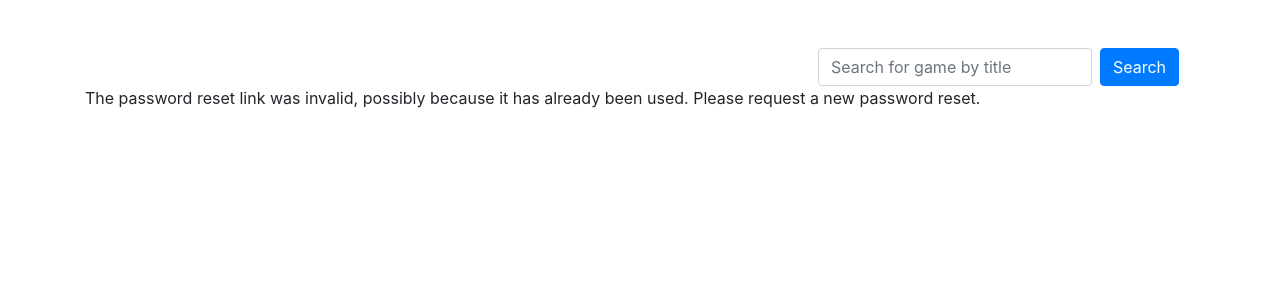
After one commit to citizencosimo/iqsa3900-project-group8, a Django app: page /reset/1/1/ in a window 1280 px wide. The commit adds this page. Shown: the top 300 px of the page. Run offline with Django 4.2, Linux system fonts and the light colour scheme.

Commit message:
Added password reset feature to login page.

```diff
--- a/group3900/urls.py
+++ b/group3900/urls.py
@@ -17,8 +17,30 @@ from django.conf import settings
 from django.contrib import admin
 from django.urls import path, include
 from django.views.generic.base import TemplateView
+from django.contrib.auth import views as auth_views
 
 urlpatterns = [
+    # forgot password - reset
+    path(
+        'password_reset/',
+        auth_views.PasswordResetView.as_view(),
+        name='password_reset'
+    ),
+    path(
+        'password_reset/done/',
+        auth_views.PasswordResetDoneView.as_view(),
+        name='password_reset_done'
+    ),
+    path(
+        'reset/<uidb64>/<token>/',
+        auth_views.PasswordResetConfirmView.as_view(),
+        name='password_reset_confirm'
+    ),
+    path(
+        'reset/done/',
+        auth_views.PasswordResetCompleteView.as_view(),
+        name='password_reset_complete')
+    ,
     path("", TemplateView.as_view(template_name="home.html"), name="home"),
     path("admin/", admin.site.urls),
     path("groupproject/", include('groupproject.urls')),
--- a/templates/registration/login.html
+++ b/templates/registration/login.html
@@ -10,4 +10,5 @@
   {{ form.as_p }}
   <button type="submit">Log In</button>
 </form>
+<p><a href="{% url 'password_reset' %}">Forgot password?</a></p>
 {% endblock %}
--- /dev/null
+++ b/templates/registration/password_reset_confirm.html
@@ -0,0 +1,20 @@
+{% extends 'base.html' %}
+
+{% block title %}Reset Password{% endblock title %}
+
+<h2>Enter your new password</h2>
+{% block content %}
+  {% if validlink %}
+    <h3>Change password</h3>
+    <form method="post">
+      {% csrf_token %}
+      {{ form.as_p }}
+      <button type="submit">Change password</button>
+    </form>
+  {% else %}
+    <p>
+      The password reset link was invalid, possibly because it has already been used.
+      Please request a new password reset.
+    </p>
+  {% endif %}
+{% endblock %}
--- /dev/null
+++ b/templates/registration/password_reset_email.html
@@ -0,0 +1,4 @@
+Password reset was requested for email {{  email }} for the Local Library application.
+Follow the link below to reset your password:
+{{  protocol }}://{{  domain }}{%  url "password_reset_confirm" uidb64=uid token=token  %}
+Your username, in case you've forgotten: {{  user.get_username }}
```
Also changed, not shown: group3900/settings.py (+8 -0 lines), templates/registration/password_reset_complete.html (added, +9 -0 lines), templates/registration/password_reset_done.html (added, +13 -0 lines), templates/registration/password_reset_form.html (added, +12 -0 lines).
